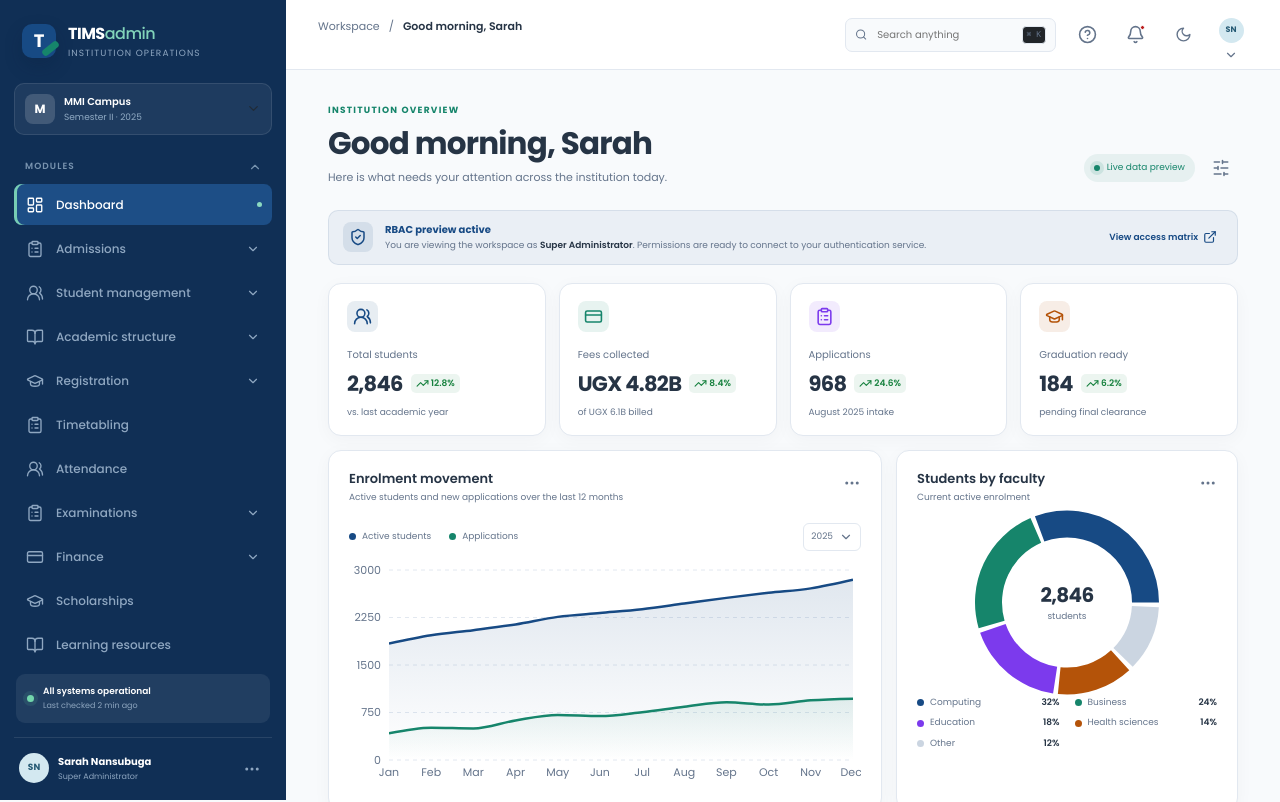
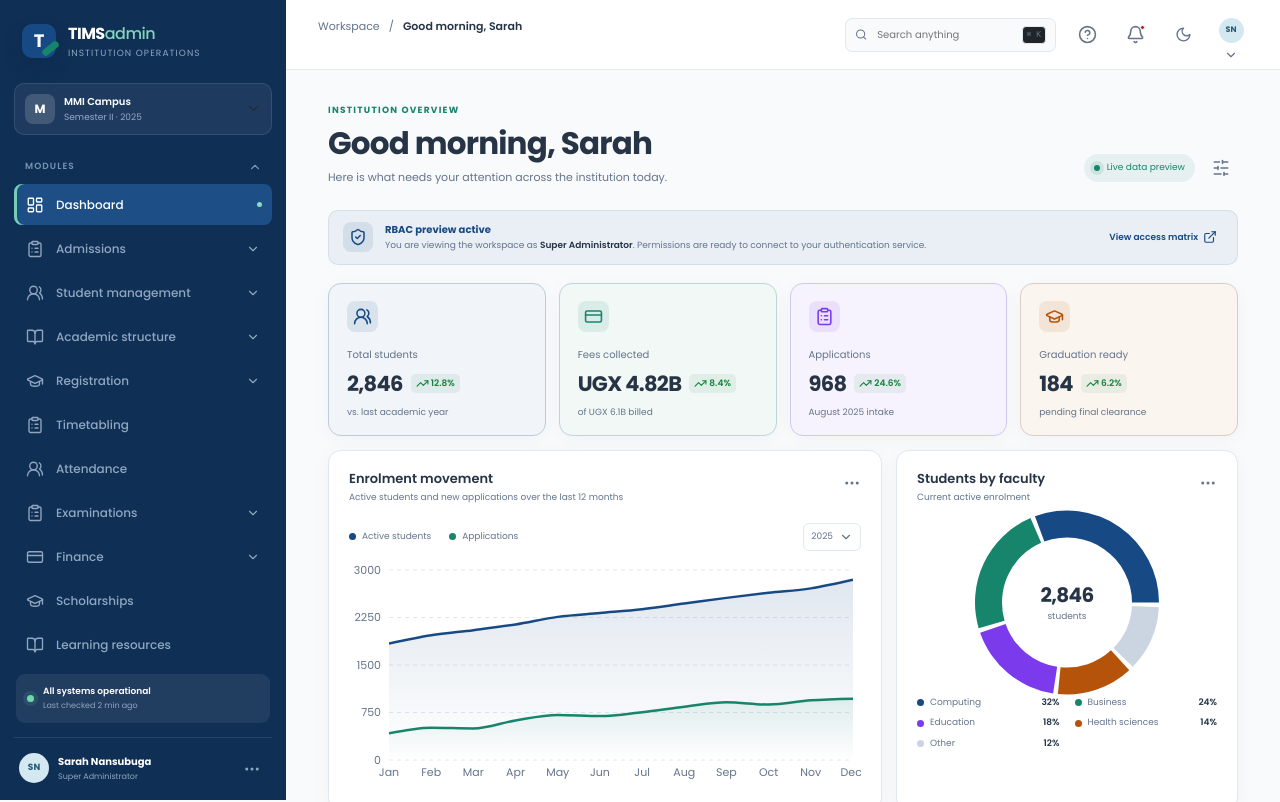
Before and after one commit to Chemistry2i/Institute, a React (Vite) app in the folder frontend/: page / in a window 1280 px wide. Shown: the top 802 px of the page. Built offline with nearby package versions, Linux system fonts and the light colour scheme.

Commit message:
REdesigned the kpi cards

```diff
--- a/frontend/src/components/ui.tsx
+++ b/frontend/src/components/ui.tsx
@@ -25,7 +25,7 @@ export function KpiCard({ label, value, detail, icon: Icon, tone, change, classN
   change?: string
   className?: string
 }) {
-  return <Card className={cn('stat-card', 'kpi-card', className)}>
+  return <Card className={cn('stat-card', 'kpi-card', `kpi-card-${tone}`, className)}>
     <div className={`stat-icon stat-icon-${tone}`}><Icon size={19} /></div>
     <div className="stat-label">{label}</div>
     <div className="stat-value-row"><strong>{value}</strong>{change && <span className="stat-change"><TrendingUp size={13} /> {change}</span>}</div>
--- a/frontend/src/styles.css
+++ b/frontend/src/styles.css
@@ -142,6 +142,10 @@ button:focus-visible, a:focus-visible, input:focus-visible { outline: 3px solid
 .role-banner-link { display: inline-flex; align-items: center; gap: 5px; background: transparent; color: var(--primary); font-size: 9px; font-weight: 600; }
 .stats-grid { display: grid; grid-template-columns: repeat(4, 1fr); gap: 13px; margin-bottom: 14px; }
 .stat-card { padding: 17px 18px 15px; position: relative; min-height: 139px; }
+.ui-card.kpi-card-blue { background: color-mix(in srgb, var(--primary) 6%, var(--surface)); border-color: color-mix(in srgb, var(--primary) 18%, var(--border)); }
+.ui-card.kpi-card-teal { background: color-mix(in srgb, var(--secondary) 6%, var(--surface)); border-color: color-mix(in srgb, var(--secondary) 18%, var(--border)); }
+.ui-card.kpi-card-purple { background: color-mix(in srgb, #7c3aed 6%, var(--surface)); border-color: color-mix(in srgb, #7c3aed 18%, var(--border)); }
+.ui-card.kpi-card-amber { background: color-mix(in srgb, var(--warning) 6%, var(--surface)); border-color: color-mix(in srgb, var(--warning) 18%, var(--border)); }
 .stat-icon { width: 31px; height: 31px; display: grid; place-items: center; border-radius: 8px; margin-bottom: 15px; }
 .stat-icon-blue { color: var(--primary); background: rgba(23,74,132,.1); }.stat-icon-teal { color: var(--secondary); background: rgba(22,133,107,.1); }.stat-icon-purple { color: #7c3aed; background: rgba(124,58,237,.1); }.stat-icon-amber { color: var(--warning); background: rgba(180,83,9,.1); }
 .stat-label { color: var(--muted); font-size: 10px; margin-bottom: 6px; }.stat-value-row { display: flex; align-items: center; gap: 8px; }.stat-value-row strong { color: var(--ink); font-size: 21px; letter-spacing: -.7px; }.stat-change { display: inline-flex; align-items: center; gap: 2px; color: var(--success); font-size: 9px; font-weight: 600; background: rgba(21,128,61,.08); padding: 3px 5px; border-radius: 5px; }.stat-detail { color: var(--muted); font-size: 9px; margin-top: 7px; }
```
